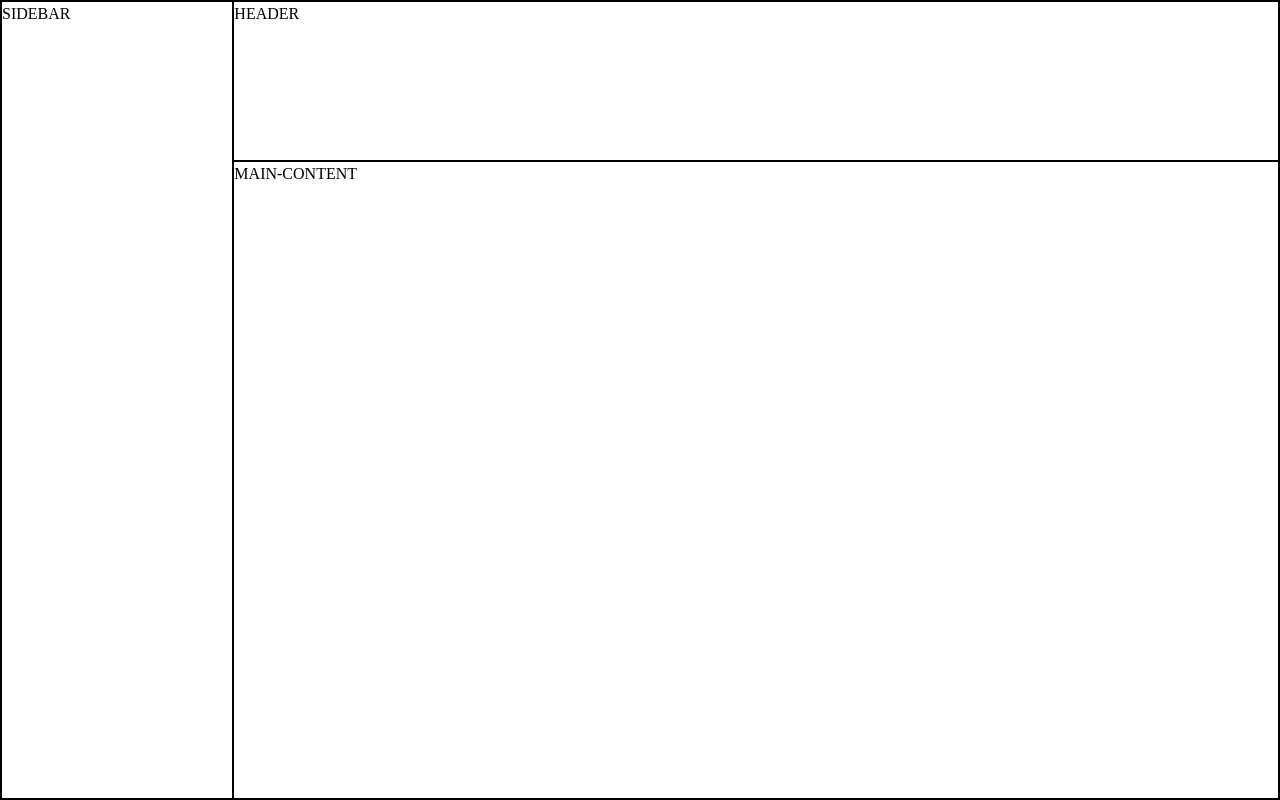
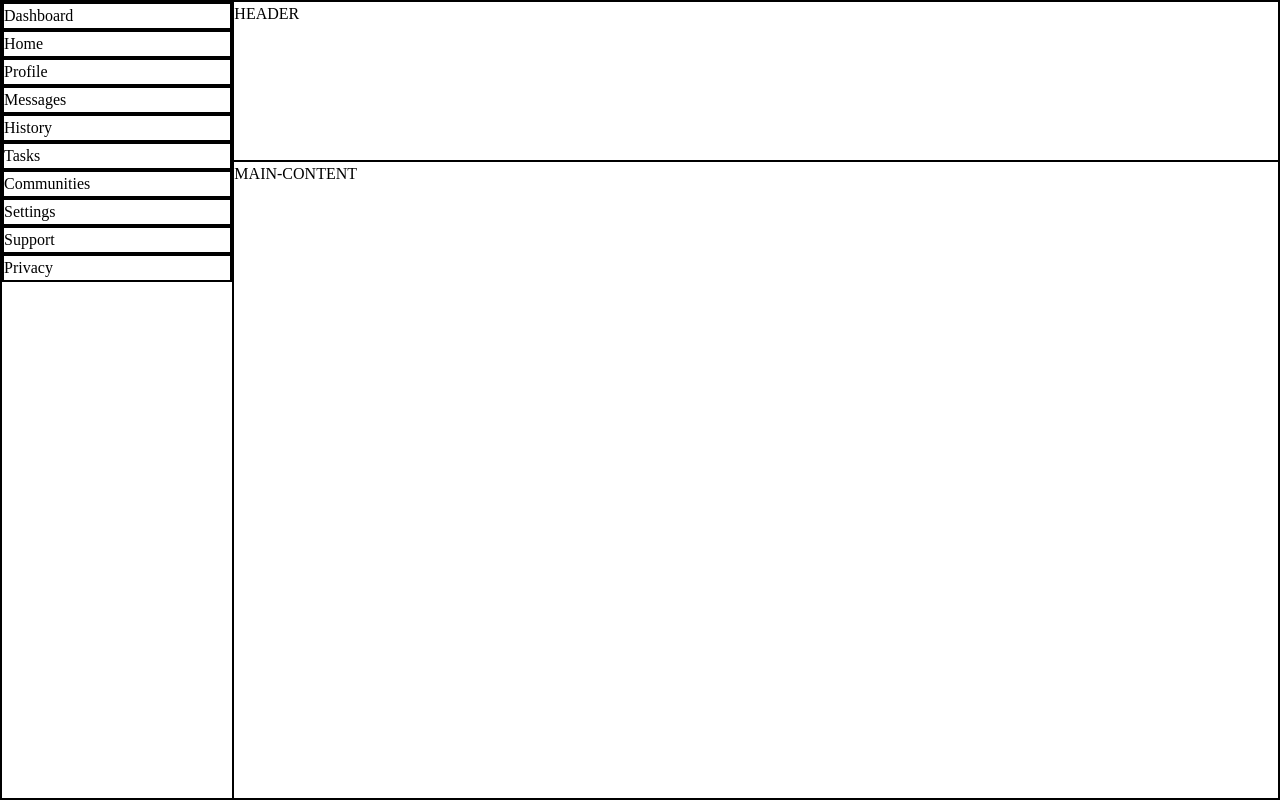
Before and after one commit to Ethan-Hannum/admin-odin, a plain HTML site: page index.html in a window 1280 px wide. Drawn offline with Linux system fonts and the light colour scheme.

Commit message:
Add content to sidebar

```diff
--- a/index.html
+++ b/index.html
@@ -9,7 +9,40 @@
 <body>
     <div class="container">
         <div class="header">HEADER</div>
-        <div class="sidebar">SIDEBAR</div>
+        <div class="sidebar">
+            <div class="sidebar-content title">
+                <div class="sidebar-text">Dashboard</div>
+            </div>
+            <nav>
+                <div class="sidebar-content home">
+                    <div class="sidebar-text">Home</div>
+                </div>
+                <div class="sidebar-content">
+                    <div class="sidebar-text">Profile</div>
+                </div>
+                <div class="sidebar-content">
+                    <div class="sidebar-text">Messages</div>
+                </div>
+                <div class="sidebar-content">
+                    <div class="sidebar-text">History</div>
+                </div>
+                <div class="sidebar-content">
+                    <div class="sidebar-text">Tasks</div>
+                </div>
+                <div class="sidebar-content">
+                    <div class="sidebar-text">Communities</div>
+                </div>
+                <div class="sidebar-content">
+                    <div class="sidebar-text">Settings</div>
+                </div>
+                <div class="sidebar-content">
+                    <div class="sidebar-text">Support</div>
+                </div>
+                <div class="sidebar-content">
+                    <div class="sidebar-text">Privacy</div>
+                </div>
+            </nav>
+        </div>
         <div class="main-content">MAIN-CONTENT</div>
     </div>
 </body>
```
